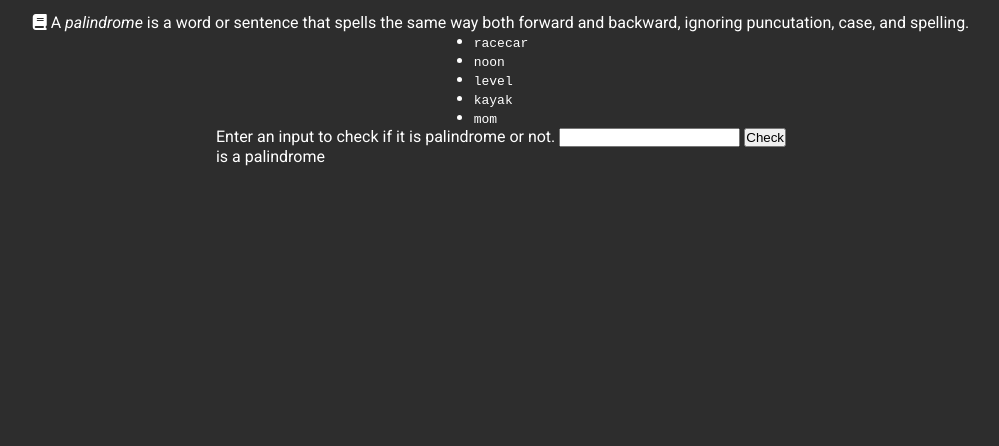
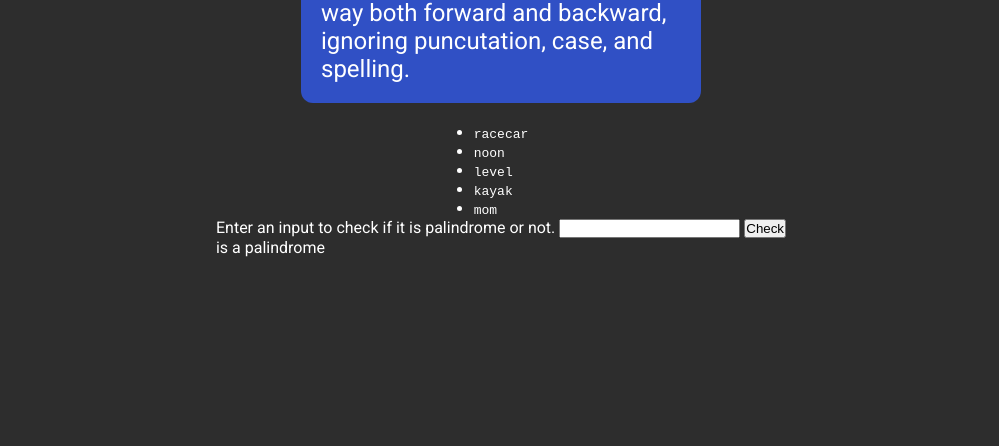
Before and after one commit to dipen223/palindromeChecker, a plain HTML site: page index.html in a window 1280 px wide. Shown: the part 354-800 px from the top of the page, without its empty margins (139-1138 px from the left). Drawn offline with Linux system fonts and the light colour scheme.

Commit message:
Style the definition container,and icon-holder
Add width,padding,border-radius,margin to make the defintion container a bit better

```diff
--- a/styles.css
+++ b/styles.css
@@ -29,3 +29,20 @@ body{
     text-align: center;
     padding:10px 0;
 }
+
+.palindrome-definition-container{
+    width:min(100vw,400px);
+    padding:20px;
+    /* border:2px solid green; */
+    background-color: rgb(48, 80, 197);
+    border-radius: 12px;
+    margin-bottom: 20px;
+
+}
+.icon-holder{
+    color:rgb(249, 112, 7);
+    margin-right:5px;
+}
+.palindrome-definition{
+    font-size: 1.5rem;
+}
```
